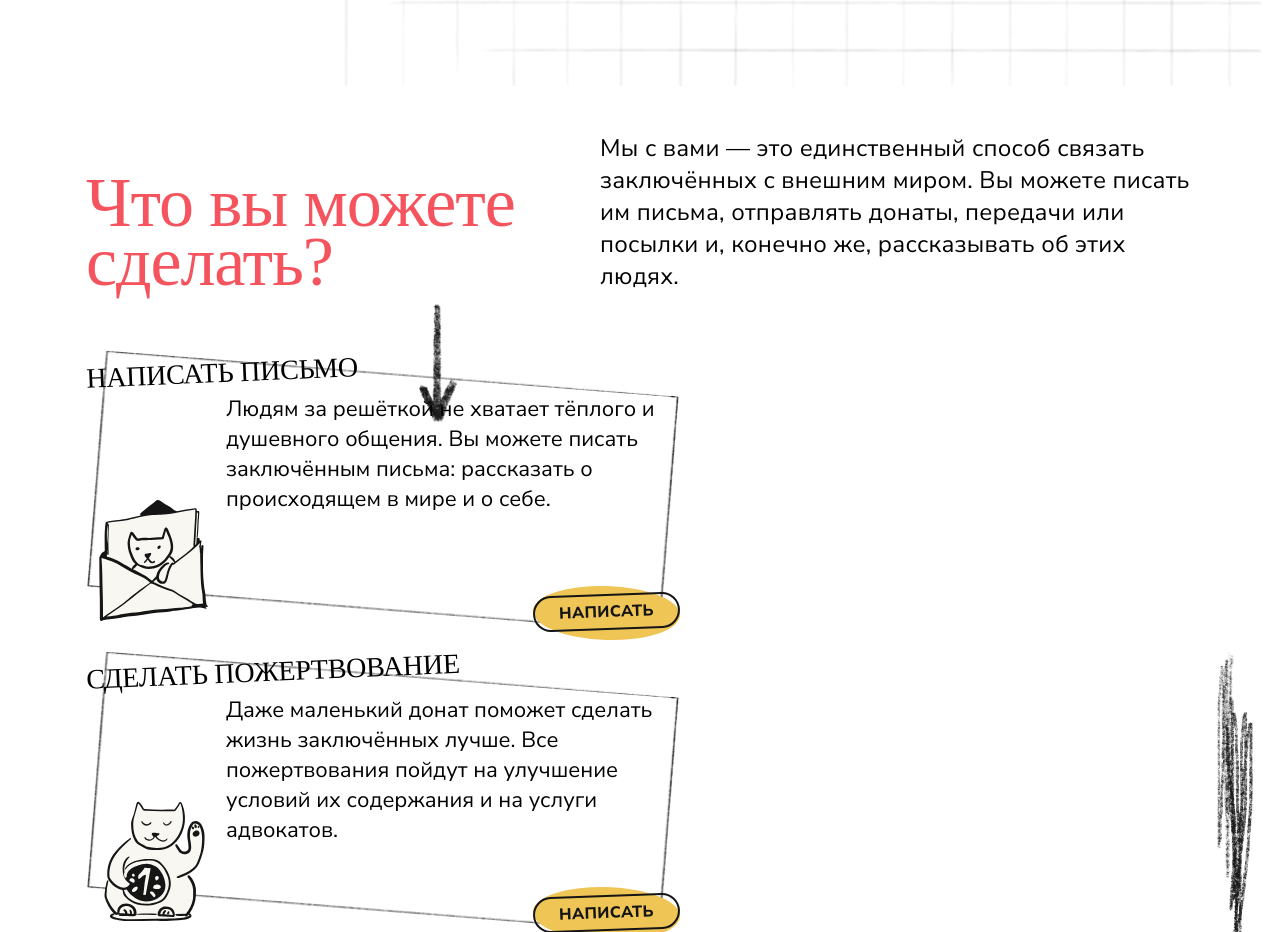
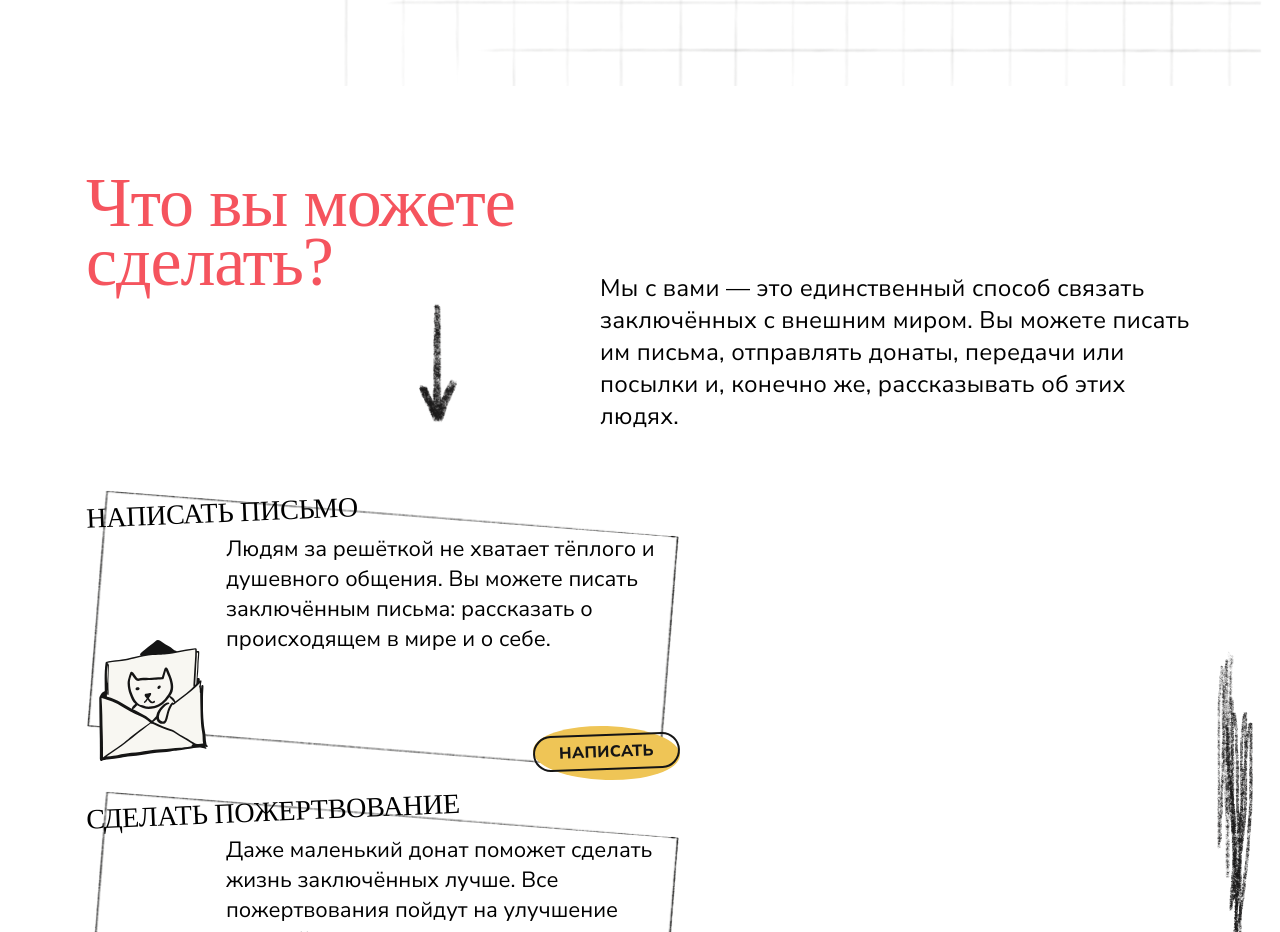
Before and after one commit to ivanmatcuka/enbv-frontend, a Next.js app: page / in a window 1280 px wide. Shown: the part 3500-4432 px from the top of the page. Built offline with nearby package versions, Linux system fonts and the light colour scheme; a web font is replaced by a local one.

Commit message:
fix: margin top

```diff
--- a/app/page.tsx
+++ b/app/page.tsx
@@ -488,7 +488,7 @@ export default function Home() {
             maxWidth={594}
             mb={7.25}
             alignSelf="end"
-            mt={{ xs: 4, lg: -20 }}
+            mt={{ xs: 4, lg: '-20px' }}
           >
             <Typography variant="subtitle1" component="p">
               Мы с вами — это единственный способ связать заключённых с внешним
```
